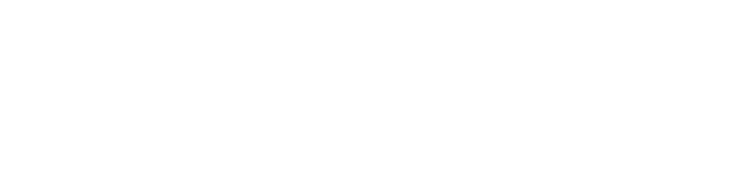
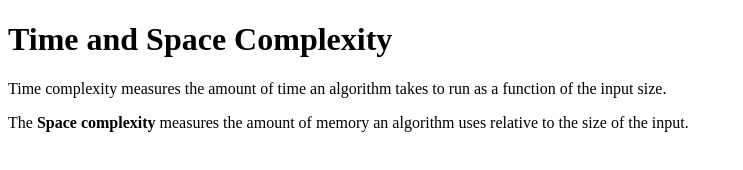
Before and after one commit to acciojob/time-and-space-complexity-KaviShalinist, a website: page main.html in a window 1280 px wide. Shown: the whole page, without its empty margins (0-743 px from the left). Drawn offline with Linux system fonts and the light colour scheme.

Commit message:
created a submission

```diff
--- a/main.html
+++ b/main.html
@@ -8,7 +8,10 @@
 
 <body>
 	<!-- the entire body must be written by student -->
-    <script type="text/javascript" src="./script.js">
+	<h1>Time and Space Complexity</h1>
+	<p>Time complexity measures the amount of time an algorithm takes to run as a function of the input size.</p>
+    <p>The <b>Space complexity</b> measures the amount of memory an algorithm uses relative to the size of the input.</p>
+	<script type="text/javascript" src="./script.js">
 </script>
 
 </body>
```
